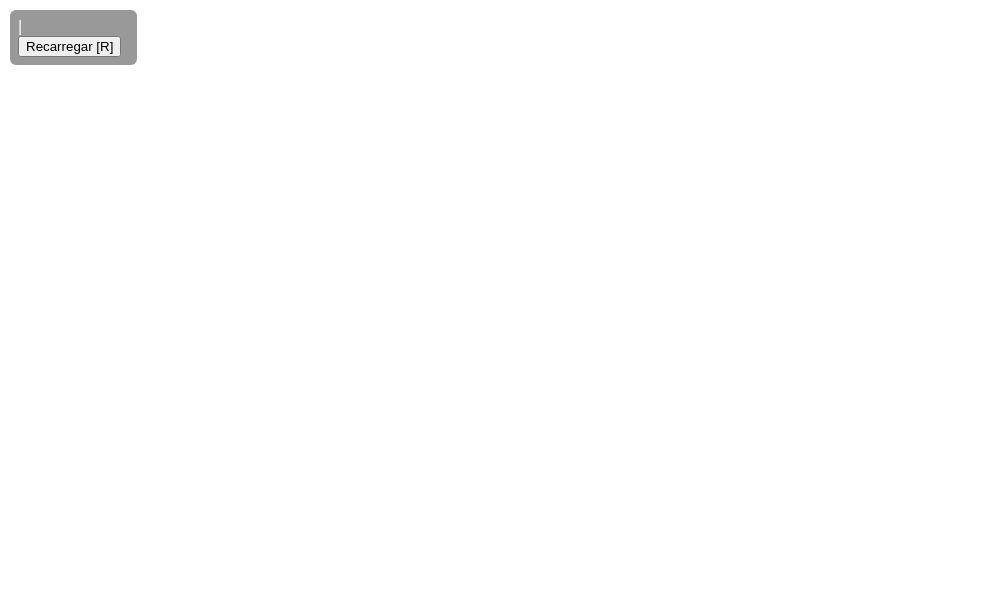
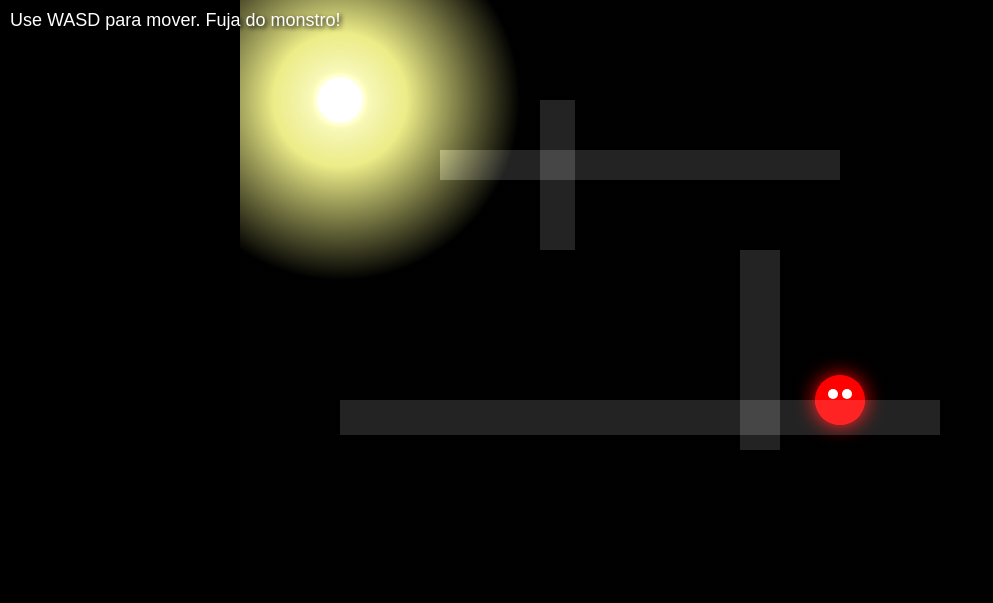
Before and after one commit to mkilll/sla3, a plain HTML site: page index.html in a window 1280 px wide. Shown: the whole page, without its empty margins (0-993 px from the left). Drawn offline with nearby package versions, Linux system fonts and the light colour scheme; animation ran at ten frames a second.

Commit message:
Update index.html

```diff
--- a/index.html
+++ b/index.html
@@ -1,231 +1,194 @@
 <!DOCTYPE html>
-<html lang="pt">
+<html lang="pt-br">
 <head>
   <meta charset="UTF-8">
-  <title>Jogo 3D de Tiro - Three.js FPS</title>
+  <title>Jogo de Terror 2D</title>
   <style>
-    body { margin: 0; overflow: hidden; }
+    body { margin: 0; background: #000; }
+    canvas { display: block; margin: 0 auto; background: #111; }
     #hud {
-      position: absolute; top: 10px; left: 10px; color: white; z-index: 10; font-family: sans-serif; background: rgba(0,0,0,0.4); padding: 8px; border-radius: 6px;
+      position: absolute; color: #fff; top:10px; left:10px; font-family:sans-serif; font-size:18px;
+      z-index: 10; text-shadow: 2px 2px 4px #000;
     }
-    #hud button { margin-right: 8px; }
+    #gameover {
+      position: absolute; color: #f00; font-size:40px; font-weight:bold; top:40%; left:35%; z-index: 20;
+      display: none; text-shadow: 3px 3px 8px #000;
+    }
   </style>
 </head>
 <body>
-  <div id="hud">
-    <span id="ammo"></span> |
-    <span id="score"></span>
-    <br>
-    <button onclick="reloadWeapon()">Recarregar [R]</button>
-    <span id="msg"></span>
-  </div>
-  <script src="https://cdn.jsdelivr.net/npm/three@0.153.0/build/three.min.js"></script>
-  <script src="https://cdn.jsdelivr.net/npm/three@0.153.0/examples/js/controls/PointerLockControls.js"></script>
+  <div id="hud">Use WASD para mover. Fuja do monstro!</div>
+  <div id="gameover">VOCÊ FOI PEGADO!</div>
+  <canvas id="game" width="800" height="600"></canvas>
+  <audio id="scream" src="https://cdn.pixabay.com/audio/2022/07/26/audio_12b6b0e4c8.mp3"></audio>
   <script>
-    // Cena e câmera
-    let scene = new THREE.Scene();
-    scene.background = new THREE.Color(0x223355);
+    const canvas = document.getElementById("game");
+    const ctx = canvas.getContext("2d");
+    const gameoverDiv = document.getElementById("gameover");
+    let width = canvas.width, height = canvas.height;
 
-    let camera = new THREE.PerspectiveCamera(75, window.innerWidth/window.innerHeight, 0.1, 1000);
+    // Jogador
+    let player = { x: 100, y: 100, r: 18, speed: 3 };
 
-    let renderer = new THREE.WebGLRenderer();
-    renderer.setSize(window.innerWidth, window.innerHeight);
-    document.body.appendChild(renderer.domElement);
+    // Monstro
+    let monster = { x: 600, y: 400, r: 25, speed: 2.0, active: true };
 
-    // Iluminação
-    let light = new THREE.DirectionalLight(0xffffff, 1);
-    light.position.set(10, 20, 10);
-    scene.add(light);
-    scene.add(new THREE.AmbientLight(0x404040));
+    // Obstáculos
+    let walls = [
+      {x:200,y:150,w:400,h:30},
+      {x:100,y:400,w:600,h:35},
+      {x:500,y:250,w:40,h:200},
+      {x:300,y:100,w:35,h:150}
+    ];
 
-    // Chão
-    let floorGeometry = new THREE.BoxGeometry(100, 1, 100);
-    let floorMaterial = new THREE.MeshPhongMaterial({ color: 0x222222 });
-    let floor = new THREE.Mesh(floorGeometry, floorMaterial);
-    floor.position.y = -1;
-    scene.add(floor);
+    // Controle
+    let keys = {};
+    window.addEventListener('keydown', e => keys[e.key.toLowerCase()] = true);
+    window.addEventListener('keyup', e => keys[e.key.toLowerCase()] = false);
 
-    // HUD
-    let ammoHud = document.getElementById("ammo");
-    let scoreHud = document.getElementById("score");
-    let msgHud = document.getElementById("msg");
-    let score = 0;
+    // Sons
+    function scream() {
+      document.getElementById("scream").play();
+    }
 
-    // Jogador e controles
-    let controls = new THREE.PointerLockControls(camera, document.body);
-    document.body.addEventListener('click', () => controls.lock());
-    camera.position.set(0, 2, 5);
+    // Colisão (círculo-retângulo)
+    function collideCircleRect(cx, cy, cr, rx, ry, rw, rh) {
+      let closestX = Math.max(rx, Math.min(cx, rx + rw));
+      let closestY = Math.max(ry, Math.min(cy, ry + rh));
+      let dx = cx - closestX, dy = cy - closestY;
+      return (dx * dx + dy * dy) < cr * cr;
+    }
 
-    // Modelagem detalhada da arma
-    function createGun() {
-      let gun = new THREE.Group();
+    // Movimento do jogador
+    function movePlayer() {
+      let nx = player.x, ny = player.y;
+      if (keys['w']) ny -= player.speed;
+      if (keys['s']) ny += player.speed;
+      if (keys['a']) nx -= player.speed;
+      if (keys['d']) nx += player.speed;
 
-      // Corpo principal
-      let body = new THREE.Mesh(
-        new THREE.BoxGeometry(0.7, 0.2, 1.3),
-        new THREE.MeshPhongMaterial({ color: 0x444444 })
-      );
-      body.position.set(0, -0.15, -1.0);
-      gun.add(body);
+      // Checa paredes
+      let canMove = true;
+      for (let wall of walls) {
+        if (collideCircleRect(nx, ny, player.r, wall.x, wall.y, wall.w, wall.h)) {
+          canMove = false;
+          break;
+        }
+      }
+      if (canMove) {
+        player.x = Math.max(player.r, Math.min(nx, width-player.r));
+        player.y = Math.max(player.r, Math.min(ny, height-player.r));
+      }
+    }
 
-      // Cano
-      let barrel = new THREE.Mesh(
-        new THREE.CylinderGeometry(0.09, 0.09, 1.1, 16),
-        new THREE.MeshPhongMaterial({ color: 0x888888 })
-      );
-      barrel.rotation.x = Math.PI / 2;
-      barrel.position.set(0, -0.12, -1.7);
-      gun.add(barrel);
+    // Movimento do monstro
+    function moveMonster() {
+      if (!monster.active) return;
+      let dx = player.x - monster.x;
+      let dy = player.y - monster.y;
+      let dist = Math.sqrt(dx*dx + dy*dy);
 
-      // Empunhadura
-      let grip = new THREE.Mesh(
-        new THREE.BoxGeometry(0.22, 0.55, 0.22),
-        new THREE.MeshPhongMaterial({ color: 0x222222 })
-      );
-      grip.position.set(0, -0.45, -0.6);
-      gun.add(grip);
-
-      // Detalhe mira
-      let sight = new THREE.Mesh(
-        new THREE.BoxGeometry(0.13, 0.09, 0.22),
-        new THREE.MeshPhongMaterial({ color: 0x00ffdd })
-      );
-      sight.position.set(0, -0.05, -1.35);
-      gun.add(sight);
-
-      // Detalhe gatilho
-      let trigger = new THREE.Mesh(
-        new THREE.TorusGeometry(0.05, 0.014, 8, 16),
-        new THREE.MeshPhongMaterial({ color: 0xffcc00 })
-      );
-      trigger.rotation.x = Math.PI / 2;
-      trigger.position.set(0, -0.25, -0.76);
-      gun.add(trigger);
-
-      gun.position.set(0.45, -0.35, -0.9); // Visível na câmera
-      return gun;
-    }
-    let gun = createGun();
-    camera.add(gun);
-
-    // Estado da arma
-    let maxAmmo = 8;
-    let ammo = maxAmmo;
-    let reserveAmmo = 32;
-
-    // Inimigos
-    let enemies = [];
-    function spawnEnemy() {
-      let enemyGeo = new THREE.SphereGeometry(0.5, 16, 16);
-      let enemyMat = new THREE.MeshPhongMaterial({ color: 0xff4444 });
-      let enemy = new THREE.Mesh(enemyGeo, enemyMat);
-      enemy.position.set(
-        (Math.random()-0.5)*30,
-        0.5,
-        -Math.random()*30-10
-      );
-      enemy.userData.alive = true;
-      scene.add(enemy);
-      enemies.push(enemy);
-    }
-    for (let i=0; i<10; i++) spawnEnemy();
-
-    // Atualiza HUD
-    function updateHud() {
-      ammoHud.textContent = `Munição: ${ammo} / ${reserveAmmo}`;
-      scoreHud.textContent = `Pontos: ${score}`;
-    }
-    updateHud();
-
-    // Atirar
-    function shoot() {
-      if (ammo <= 0) {
-        msgHud.textContent = "Sem munição! Recarregue.";
-        return;
-      }
-      ammo--;
-      msgHud.textContent = "";
-      updateHud();
-
-      // Raycast
-      let raycaster = new THREE.Raycaster();
-      let dir = new THREE.Vector3(0,0,-1).applyQuaternion(camera.quaternion);
-      raycaster.set(camera.position, dir);
-      let intersects = raycaster.intersectObjects(enemies);
-      for (let i = 0; i < intersects.length; i++) {
-        let obj = intersects[i].object;
-        if (obj.userData.alive) {
-          obj.userData.alive = false;
-          obj.material.color.set(0x222222);
-          score += 100;
-          updateHud();
-          msgHud.textContent = "Inimigo abatido!";
-          break;
+      // Persegue o jogador
+      if (dist > 1) {
+        let nx = monster.x + monster.speed * dx/dist;
+        let ny = monster.y + monster.speed * dy/dist;
+        // Checa paredes
+        let canMove = true;
+        for (let wall of walls) {
+          if (collideCircleRect(nx, ny, monster.r, wall.x, wall.y, wall.w, wall.h)) {
+            canMove = false;
+            break;
+          }
+        }
+        if (canMove) {
+          monster.x = nx;
+          monster.y = ny;
         }
       }
     }
 
-    // Recarregar
-    function reloadWeapon() {
-      if (ammo === maxAmmo || reserveAmmo === 0) {
-        msgHud.textContent = "Não há necessidade ou munição!";
-        return;
+    // Renderização
+    function draw() {
+      // Fundo
+      ctx.fillStyle = "#111";
+      ctx.fillRect(0,0,width,height);
+
+      // Iluminação da lanterna (radial gradient)
+      let grad = ctx.createRadialGradient(player.x, player.y, player.r, player.x, player.y, 180);
+      grad.addColorStop(0, "rgba(255,255,200,0.9)");
+      grad.addColorStop(0.3, "rgba(220,220,120,0.5)");
+      grad.addColorStop(1, "rgba(0,0,0,0.98)");
+      ctx.globalCompositeOperation = "source-over";
+      ctx.fillStyle = grad;
+      ctx.fillRect(0,0,width,height);
+
+      // Paredes
+      ctx.globalCompositeOperation = "lighter";
+      for (let wall of walls) {
+        ctx.fillStyle = "#222";
+        ctx.fillRect(wall.x, wall.y, wall.w, wall.h);
       }
-      let needed = maxAmmo - ammo;
-      let take = Math.min(needed, reserveAmmo);
-      ammo += take;
-      reserveAmmo -= take;
-      msgHud.textContent = "Recarregado!";
-      updateHud();
+
+      // Monstro
+      if (monster.active) {
+        ctx.save();
+        ctx.shadowColor = "#f00"; ctx.shadowBlur = 20;
+        ctx.beginPath();
+        ctx.arc(monster.x, monster.y, monster.r, 0, 2*Math.PI);
+        ctx.fillStyle = "#900";
+        ctx.fill();
+        ctx.restore();
+
+        // Olhos
+        ctx.beginPath();
+        ctx.arc(monster.x-7, monster.y-6, 5, 0, 2*Math.PI);
+        ctx.fillStyle = "#fff";
+        ctx.fill();
+        ctx.beginPath();
+        ctx.arc(monster.x+7, monster.y-6, 5, 0, 2*Math.PI);
+        ctx.fillStyle = "#fff";
+        ctx.fill();
+        ctx.beginPath();
+        ctx.arc(monster.x-7, monster.y-6, 2, 0, 2*Math.PI);
+        ctx.fillStyle = "#f00";
+        ctx.fill();
+        ctx.beginPath();
+        ctx.arc(monster.x+7, monster.y-6, 2, 0, 2*Math.PI);
+        ctx.fillStyle = "#f00";
+        ctx.fill();
+      }
+
+      // Jogador
+      ctx.save();
+      ctx.shadowColor = "#fff"; ctx.shadowBlur = 10;
+      ctx.beginPath();
+      ctx.arc(player.x, player.y, player.r, 0, 2*Math.PI);
+      ctx.fillStyle = "#eee";
+      ctx.fill();
+      ctx.restore();
     }
-    window.reloadWeapon = reloadWeapon;
 
-    // Controles de tiro e recarregar
-    window.addEventListener('keydown', (e) => {
-      if (e.code === 'Space' || e.code === 'Mouse0') shoot();
-      if (e.code === 'KeyR') reloadWeapon();
-    });
+    // Loop principal
+    let gameOver = false;
+    function loop() {
+      if (!gameOver) {
+        movePlayer();
+        moveMonster();
+        draw();
 
-    // Movimentação simples
-    let move = { f:0, b:0, l:0, r:0 };
-    window.addEventListener('keydown', (e) => {
-      if (e.code === 'KeyW') move.f=1;
-      if (e.code === 'KeyS') move.b=1;
-      if (e.code === 'KeyA') move.l=1;
-      if (e.code === 'KeyD') move.r=1;
-    });
-    window.addEventListener('keyup', (e) => {
-      if (e.code === 'KeyW') move.f=0;
-      if (e.code === 'KeyS') move.b=0;
-      if (e.code === 'KeyA') move.l=0;
-      if (e.code === 'KeyD') move.r=0;
-    });
-
-    // Loop de animação
-    function animate() {
-      requestAnimationFrame(animate);
-
-      // Movimentação
-      let speed = 0.14;
-      let dir = new THREE.Vector3();
-      if (move.f) dir.z -= speed;
-      if (move.b) dir.z += speed;
-      if (move.l) dir.x -= speed;
-      if (move.r) dir.x += speed;
-      controls.moveRight(dir.x);
-      controls.moveForward(dir.z);
-
-      // Inimigos se movem aleatoriamente
-      enemies.forEach(enemy => {
-        if (enemy.userData.alive) {
-          enemy.position.x += (Math.random()-0.5)*0.05;
-          enemy.position.z += (Math.random()-0.5)*0.05;
+        // Checa derrota
+        let dx = player.x - monster.x;
+        let dy = player.y - monster.y;
+        if (Math.sqrt(dx*dx + dy*dy) < player.r + monster.r) {
+          gameOver = true;
+          monster.active = false;
+          gameoverDiv.style.display = "block";
+          scream();
         }
-      });
-
-      renderer.render(scene, camera);
+        requestAnimationFrame(loop);
+      }
     }
-    animate();
+    loop();
   </script>
 </body>
 </html>
```
